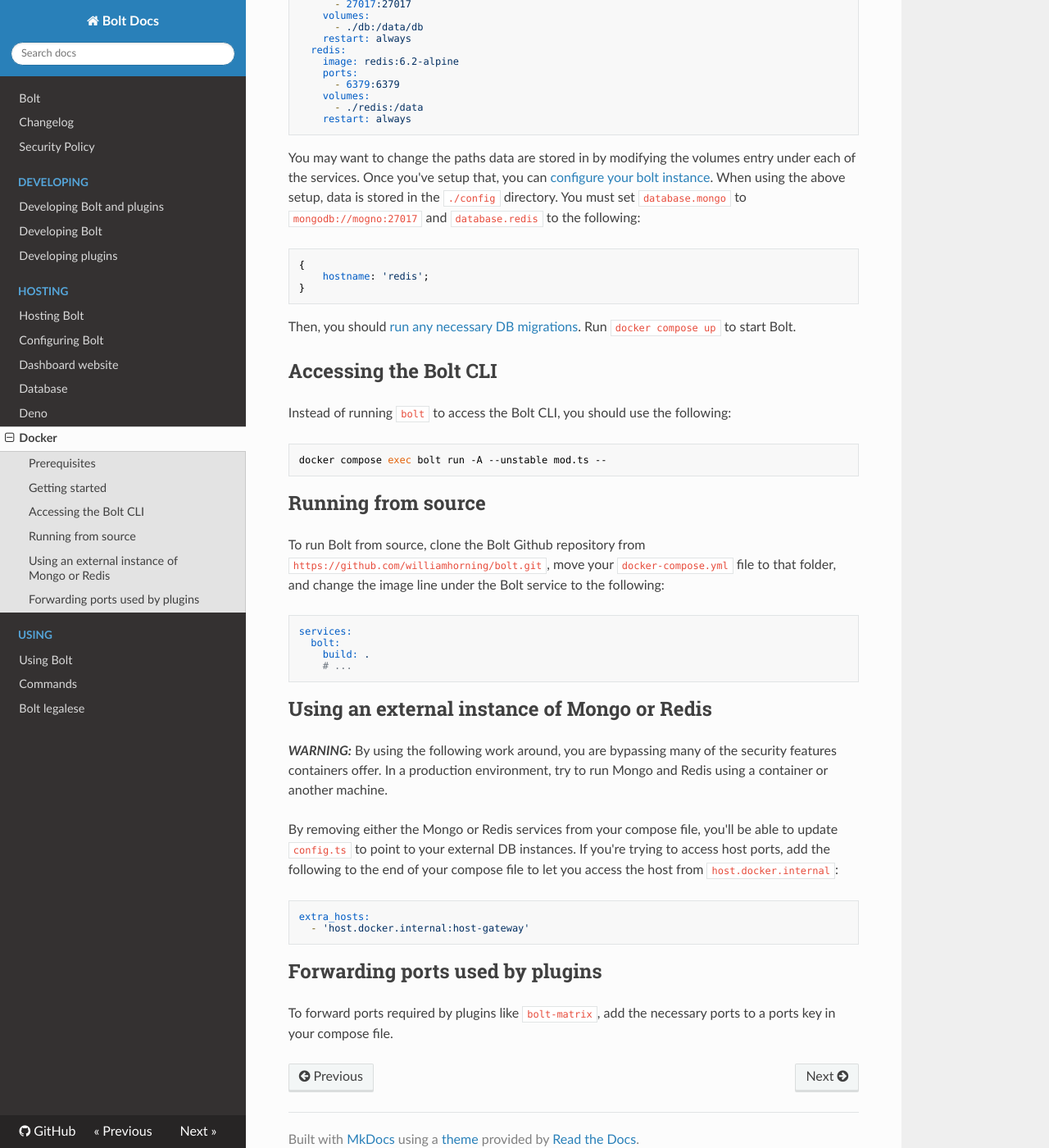
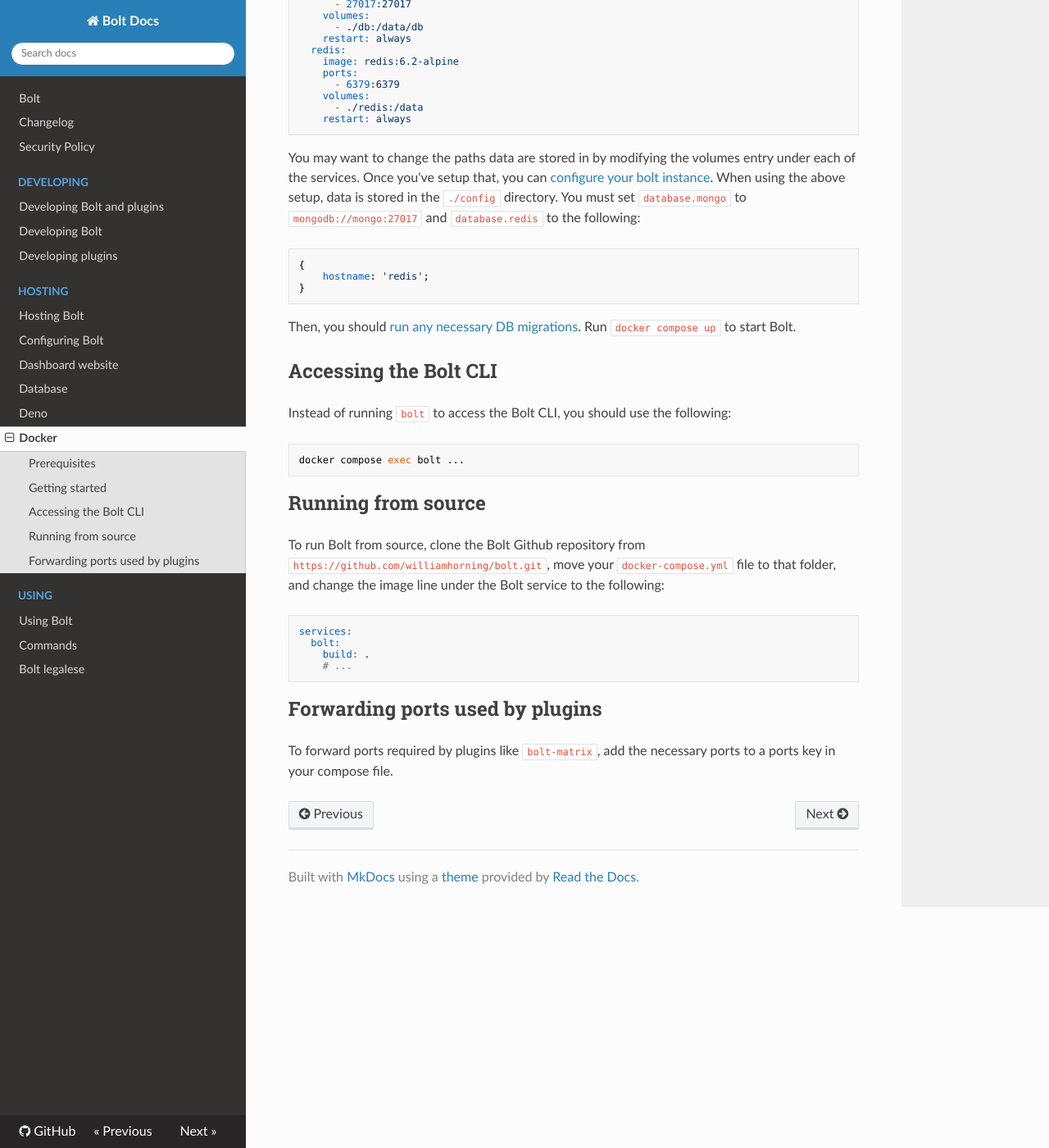
Before and after one commit to williamhorning/bolt, an MkDocs documentation site: the page built from packages/bolt-dash/docs/content/Hosting/docker.md, in a window 1280 px wide and 1400 px high, scrolled down 620 px. Shown: the whole window at 82% size. Built offline with MkDocs 1.6.1, drawn with Linux system fonts in a browser that asks for light colours; nearby versions of some CDN libraries; some of the changed text lies outside the part shown.

````diff
--- a/packages/bolt-dash/docs/content/Hosting/docker.md
+++ b/packages/bolt-dash/docs/content/Hosting/docker.md
@@ -41,7 +41,7 @@ You may want to change the paths data are stored in by modifying the volumes
 entry under each of the services. Once you've setup that, you can
 [configure your bolt instance](./configure.md). When using the above setup, data
 is stored in the `./config` directory. You must set `database.mongo` to
-`mongodb://mogno:27017` and `database.redis` to the following:
+`mongodb://mongo:27017` and `database.redis` to the following:
 
 ```ts
 {
@@ -57,7 +57,7 @@ Then, you should [run any necessary DB migrations](./database.md). Run
 Instead of running `bolt` to access the Bolt CLI, you should use the following:
 
 ```sh
-docker compose exec bolt run -A --unstable mod.ts --
+docker compose exec bolt ...
 ```
 
 ## Running from source
@@ -74,22 +74,6 @@ services:
     # ...
 ```
 
-## Using an external instance of Mongo or Redis
-
-**_WARNING:_** By using the following work around, you are bypassing many of the
-security features containers offer. In a production environment, try to run
-Mongo and Redis using a container or another machine.
-
-By removing either the Mongo or Redis services from your compose file, you'll be
-able to update `config.ts` to point to your external DB instances. If you're
-trying to access host ports, add the following to the end of your compose file
-to let you access the host from `host.docker.internal`:
-
-```yml
-extra_hosts:
-  - 'host.docker.internal:host-gateway'
-```
-
 ## Forwarding ports used by plugins
 
 To forward ports required by plugins like `bolt-matrix`, add the necessary ports
````
Also changed, not shown: other parts of packages/bolt-dash/docs/content/Hosting/docker.md (+1 -1 lines), packages/bolt-dash/docs/content/Developing/bolt.md (+1 -1 lines), packages/bolt-dash/docs/content/Hosting/deno.md (+3 -3 lines), 1 other file.
